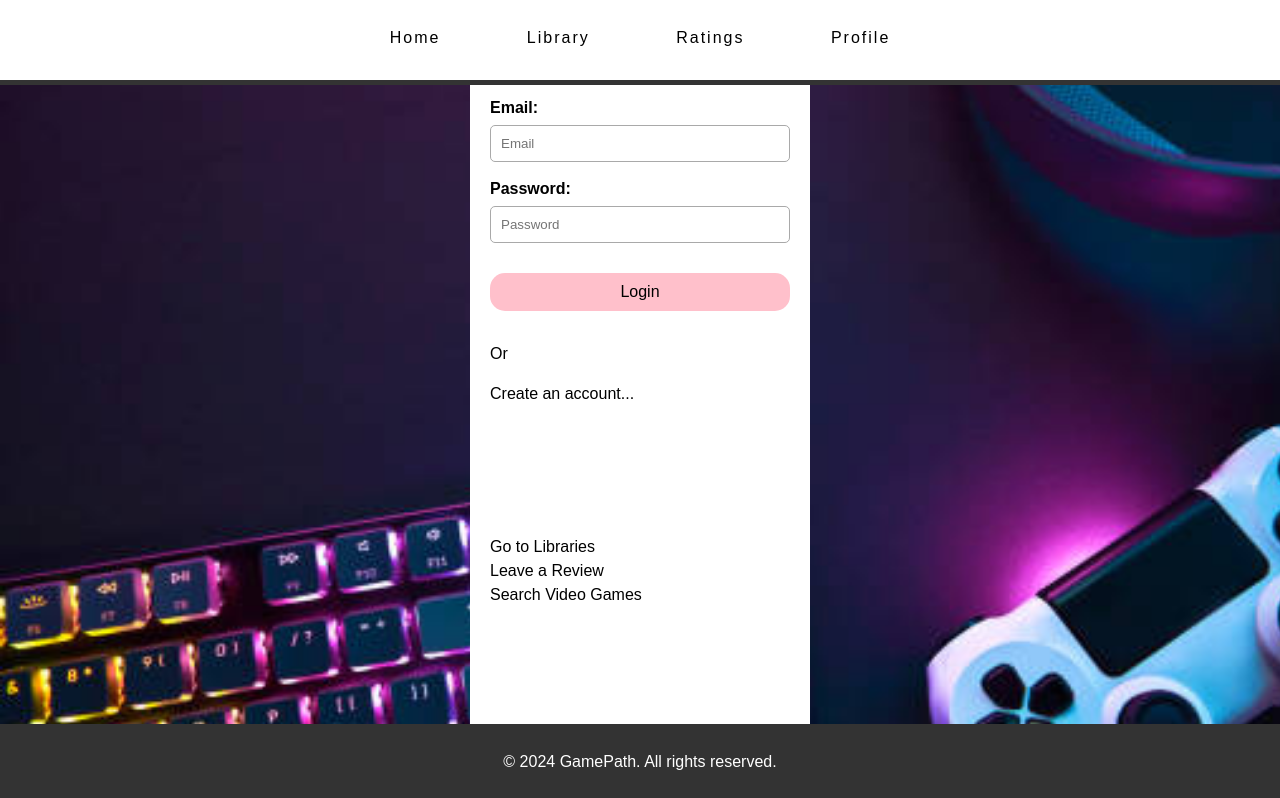
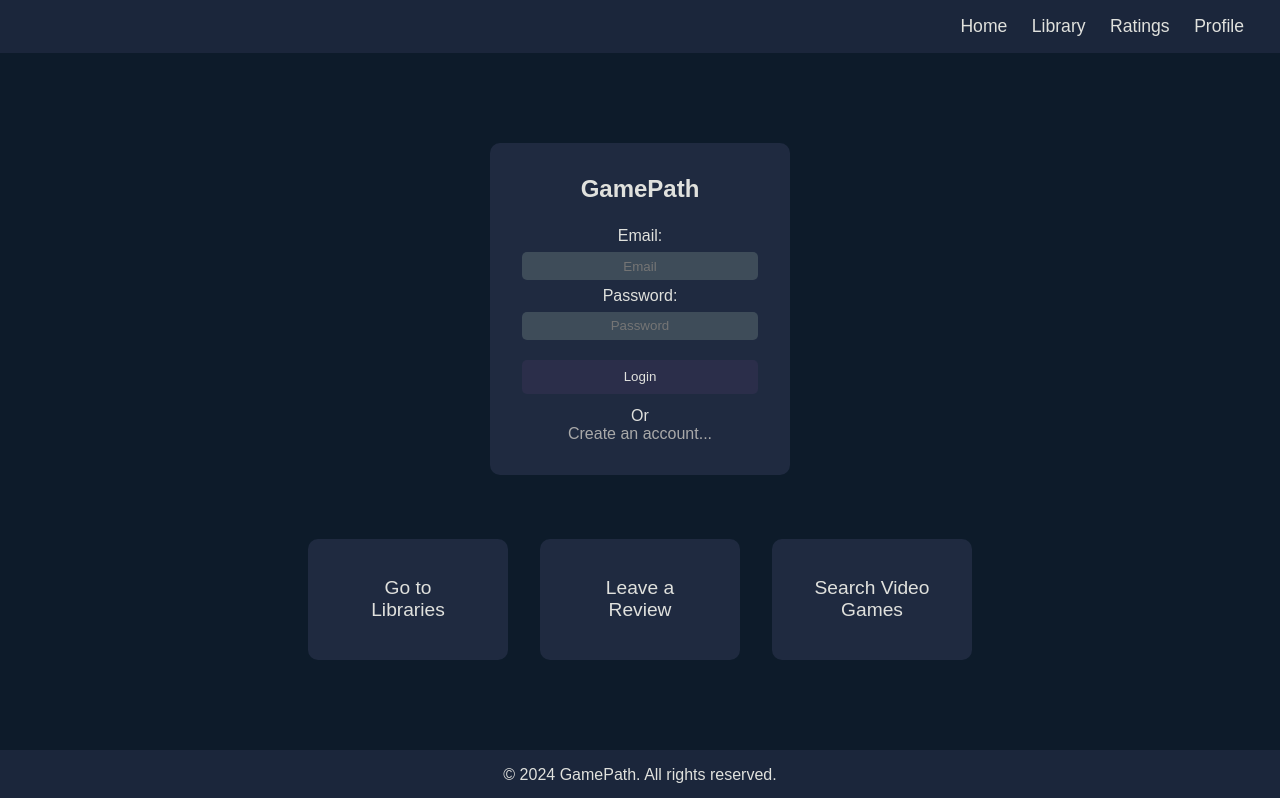
Before and after one commit to GasperPls/GamePath, a website: page public/index.html in a window 1280 px wide. Shown: the top 798 px of the page. Drawn offline with Linux system fonts and the light colour scheme.

Commit message:
Update indexstyle.css
layout, height, size

```diff
--- a/public/indexstyle.css
+++ b/public/indexstyle.css
@@ -1,195 +1,183 @@
-/*style.css*/
+/* Reset basic styles */
+* {
+	margin: 0;
+	padding: 0;
+	box-sizing: border-box;
+  }
+
   body {
+	font-family: Arial, sans-serif;
+	background-color: #0D1B2A;
+	color: #E0E1DD;
+	min-height: 100vh;
 	display: flex;
+	flex-direction: column;
+  }
+
+  /* Navigation Bar */
+  header nav {
+	background-color: #1B263B;
+	padding: 1em;
+	text-align: right;
+  }
+
+  header nav ul {
+	list-style: none;
+  }
+
+  header nav ul li {
+	display: inline;
+	margin-right: 20px;
+  }
+
+  header nav ul li a {
+	color: #E0E1DD;
+	text-decoration: none;
+	font-size: 1.1em;
+  }
+
+  header nav ul li a:hover {
+	color: #A9A9A9;
+  }
+
+  /* Main Content Wrapper */
+  main {
+	flex: 1;
+	display: flex;
+	flex-direction: column;
 	align-items: center;
 	justify-content: center;
-	font-family: sans-serif;
-	line-height: 1.5;
-	min-height: 100vh;
-	flex-direction: column;
-	margin: 0;
-	background-image: url(images/istockVG.jpg);
-	background-size: cover;
+	padding: 2em;
   }
 
-h1 {
-	color: black;
-	text-shadow: 1px 1px 2px rgba(0, 0, 0, 0.5);
+  /* Login Section */
+  .login-section {
+	display: flex;
+	justify-content: center;
+	align-items: center;
+	padding: 2em;
+  }
+
+  .login-box {
+	background-color: #1F2A40;
+	padding: 2em;
+	border-radius: 10px;
+	text-align: center;
+	width: 300px;
+  }
+
+  .login-box h1 {
+	font-size: 1.5em;
+	margin-bottom: 1em;
+	color: #E0E1DD;
+  }
+
+  .login-box form {
+	display: flex;
+	flex-direction: column;
+  }
+
+  .login-box input[type="text"],
+  .login-box input[type="password"] {
+	background-color: #3E4C59;
+	color: #E0E1DD;
+	padding: 0.5em;
+	margin: 0.5em 0;
+	border: none;
+	border-radius: 5px;
 	text-align: center;
   }
 
-label {
-	display: block;
-	width: 100%;
-	margin-top: 10px;
-	margin-bottom: 5px;
-	text-align: left;
-	color: black;
-	font-weight: bold;
+  .login-box button {
+	background-color: #2B2E4A;
+	color: #E0E1DD;
+	border: none;
+	padding: 0.7em;
+	margin: 1em 0;
+	border-radius: 5px;
+	cursor: pointer;
   }
 
-input {
-	display: block;
-	width: 100%;
-	margin-bottom: 15px;
-	padding: 10px;
-	box-sizing: border-box;
-	border: 1px solid darkgrey;
-	border-radius: 5px;
+  .login-box button:hover {
+	background-color: #3A3E5D;
   }
 
-button {
-	padding: 10px;
-	border-radius: 15px;
-	margin-top: 15px;
-	margin-bottom: 15px;
-	border: none;
-	color: black;
-	cursor: pointer;
-	background-color: pink;
-	width:100%;
-	font-size: 1em;
-	transition: 1s;
-	text-align: center;
+  .login-box a {
+	color: #A9A9A9;
+	text-decoration: none;
+	margin-top: 0.5em;
   }
 
-button:hover{
-	background-color: rgb(200, 117, 131);
+  .login-box a:hover {
+	color: #E0E1DD;
   }
 
-.button {
-	font-size: 1em;
-	padding: 10px;
-	color: black;
-	border-radius: 20px/50px;
-	text-decoration: none;
+  /* Home Options */
+  .home-options {
+	display: flex;
+	justify-content: center;
+	padding: 2em;
+	gap: 2em;
+  }
+
+  .option-box {
+	background-color: #1F2A40;
+	padding: 2em;
+	border-radius: 10px;
+	text-align: center;
+	width: 200px;
+	color: #E0E1DD;
+	font-size: 1.2em;
 	cursor: pointer;
-	border: 1px solid transparent;
+  }
+
+  .option-box:hover {
+	background-color: #2B3945;
+  }
+
+  /* Footer */
+  footer {
+	text-align: center;
+	padding: 1em;
+	background-color: #1B263B;
+	color: #E0E1DD;
 	width: 100%;
   }
 
-.box {
-	padding: 10px;
-	border-radius: 15px;
-	margin-top: 15px;
-	margin-bottom: 15px;
-	border: none;
-	color: rgb(0, 0, 0);
-	cursor: pointer;
-	background-color: pink;
-	width: 90%;
-	font-size: 1em;
-	transition: 1s;
-	text-align: center;
-}
-
-.box:hover {
-	background-color: rgb(200, 117, 131);
-}
-
-section{
-    background-color: white;
-	width: 300px;
-	height: 475px;
-	padding: 20px;
-}
-
-header{
+  /* Popup Overlay */
+  .overlay {
 	position: fixed;
 	top: 0;
 	left: 0;
 	width: 100%;
-	background-color: white;
-	padding: 10px 0;
-	text-align: cetnter;
-	height: 60px;
-	border-bottom: 5px solid #333;
-	letter-spacing: 2px;
-	word-spacing: 50px;
-
+	height: 100%;
+	background: rgba(0, 0, 0, 0.8);
+	display: none;
   }
 
-header img{
-	width: 100px;
-	height: 60px;
-	object-fit: contain;
-	position: absolute;
-	margin-left: 20px;
+  .overlay:target {
+	display: block;
   }
-header nav ul{
-	list-style-type: none;
-	padding: 0;
-	text-align: center;
+
+  .popup {
+	background: #1F2A40;
+	padding: 2em;
+	border-radius: 10px;
+	width: 300px;
+	margin: 10% auto;
+	position: relative;
   }
-header nav ul li{
-	display: inline-block;
-	margin: 0 15px;
-}
-header nav ul li a{
-	display: block;
-	text-decoration: none;
-	color: black;
-}
-footer{
-	position: fixed;
-	left: 0;
-	bottom: 0;
-	width: 100%;
-	background-color: #333;
-	padding: 10px 0;
-	color: white;
+
+  .popup h2 {
+	color: #E0E1DD;
 	text-align: center;
   }
 
-.overlay {
-	position: fixed;
-	top: 0;
-	bottom: 0;
-	left: 0;
-	right: 0;
-	background: rgba(0, 0, 0, 0.7);
-	transition: opacity 500ms;
-	visibility: hidden;
-	opacity: 0;
-}
-.overlay:target {
-	visibility: visible;
-	opacity: 1;
-}
-
-a {
-	color: black;
+  .popup .close {
+	position: absolute;
+	top: 10px;
+	right: 10px;
+	color: #E0E1DD;
+	font-size: 1.5em;
 	text-decoration: none;
   }
-.popup {
-	margin: 70px auto;
-	padding: 20px;
-	background: #fff;
-	color: black;
-	border-radius: 5px;
-	width: 30%;
-	position: relative;
-	transition: all 5s ease-in-out;
-}
-.popup h2 {
-	margin-top: 0;
-	color: #333;
-	font-family: Tahoma, Arial, sans-serif;
-}
-.popup .close {
-	position: absolute;
-	top: 20px;
-	right: 30px;
-	transition: all 200ms;
-	font-size: 30px;
-	font-weight: bold;
-	text-decoration: none;
-	color: #333;
-}
-.popup .close:hover {
-	color: red;
-}
-.popup .content {
-	max-height: 30%;
-	overflow: auto;
-}
```
Lines whose indentation alone changed are shown as unchanged.
